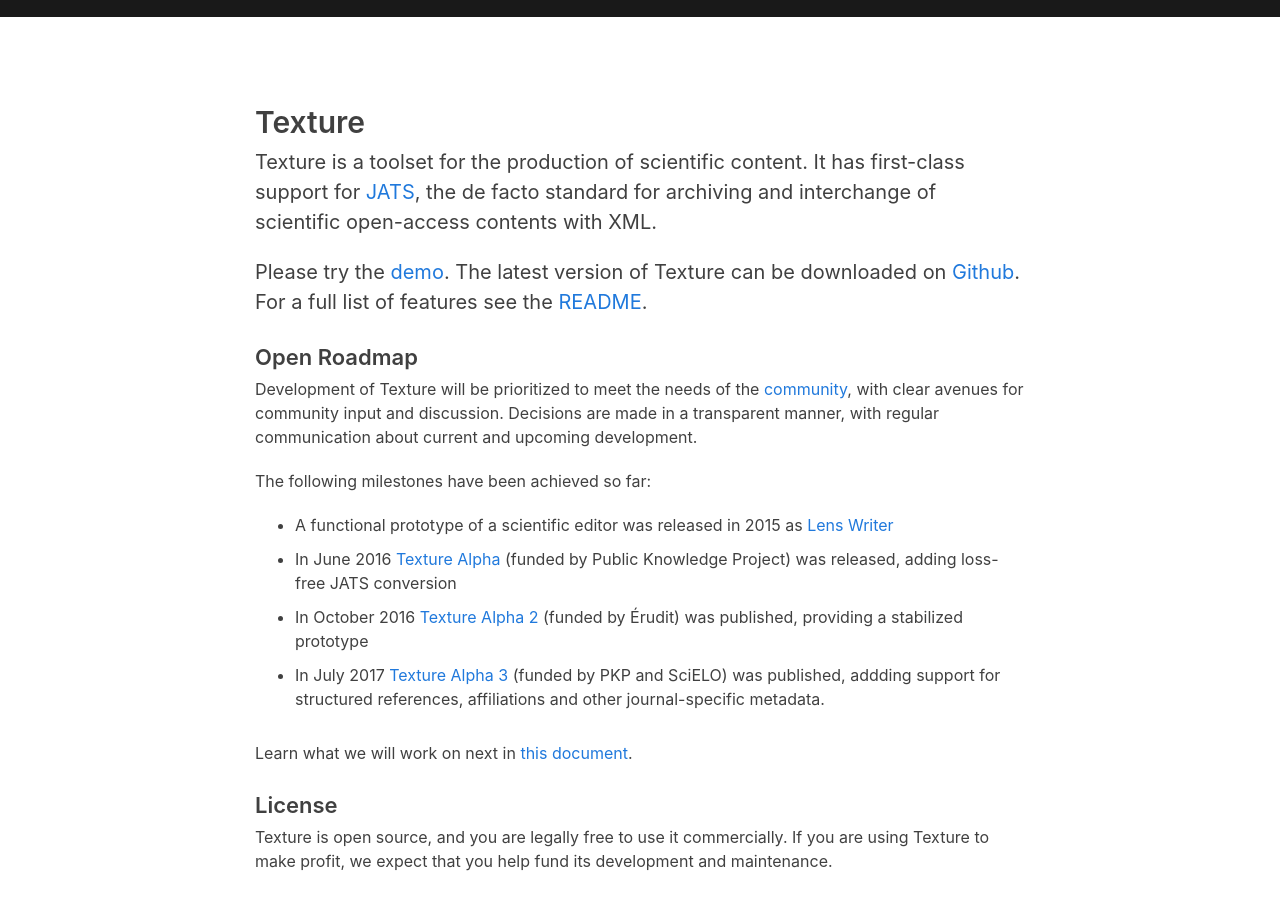
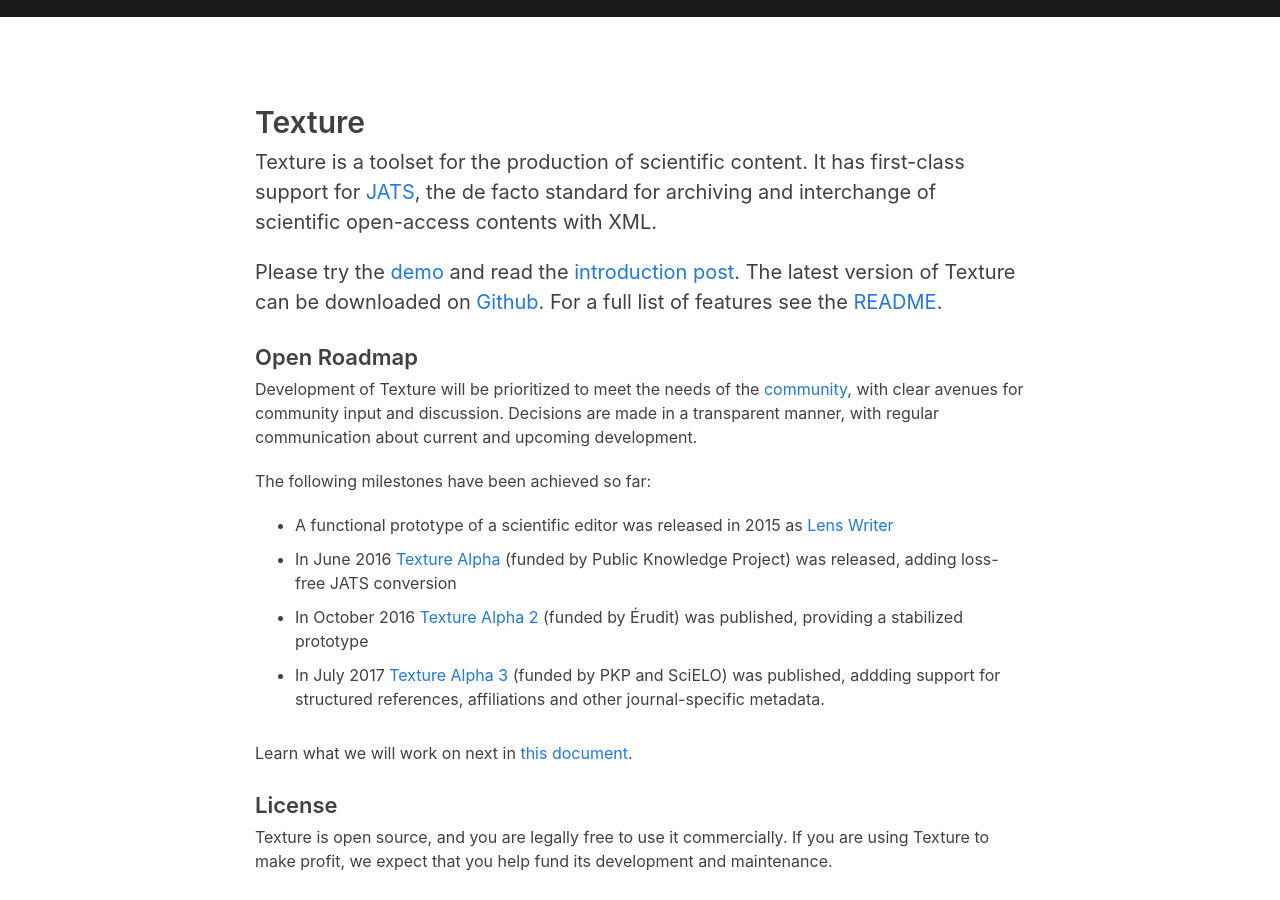
Before and after one commit to substance/substance.github.com, a Jekyll site: the page built from texture/index.html, in a window 1280 px wide and 900 px high, scrolled down 903 px. Built offline with Jekyll 4.4.1, drawn with Linux system fonts in a browser that asks for light colours; nearby versions of some CDN libraries; library files that are not in the unit come from our copies.

Commit message:
Update index.html

```diff
--- a/texture/index.html
+++ b/texture/index.html
@@ -15,7 +15,7 @@
       Texture is a toolset for the production of scientific content. It has first-class support for <a href="http://jats.nlm.nih.gov/archiving/tag-library/1.1/">JATS</a>, the de facto standard for archiving and interchange of scientific open-access contents with XML.
     </p>
     <p class="large">
-      Please try the <a href="http://cdn.substance.io/texture-alpha-3/">demo</a>. The latest version of Texture can be downloaded on <a href="https://github.com/substance/texture/releases">Github</a>. For a full list of features see the <a href="https://github.com/substance/texture#roadmap">README</a>.
+      Please try the <a href="http://cdn.substance.io/texture-alpha-3/">demo</a> and read the <a href="https://elifesciences.org/labs/8de87c33/texture-an-open-science-manuscript-editor">introduction post</a>. The latest version of Texture can be downloaded on <a href="https://github.com/substance/texture/releases">Github</a>. For a full list of features see the <a href="https://github.com/substance/texture#roadmap">README</a>.
     </p>
     <h3>Open Roadmap</h3>
     <p>
```
